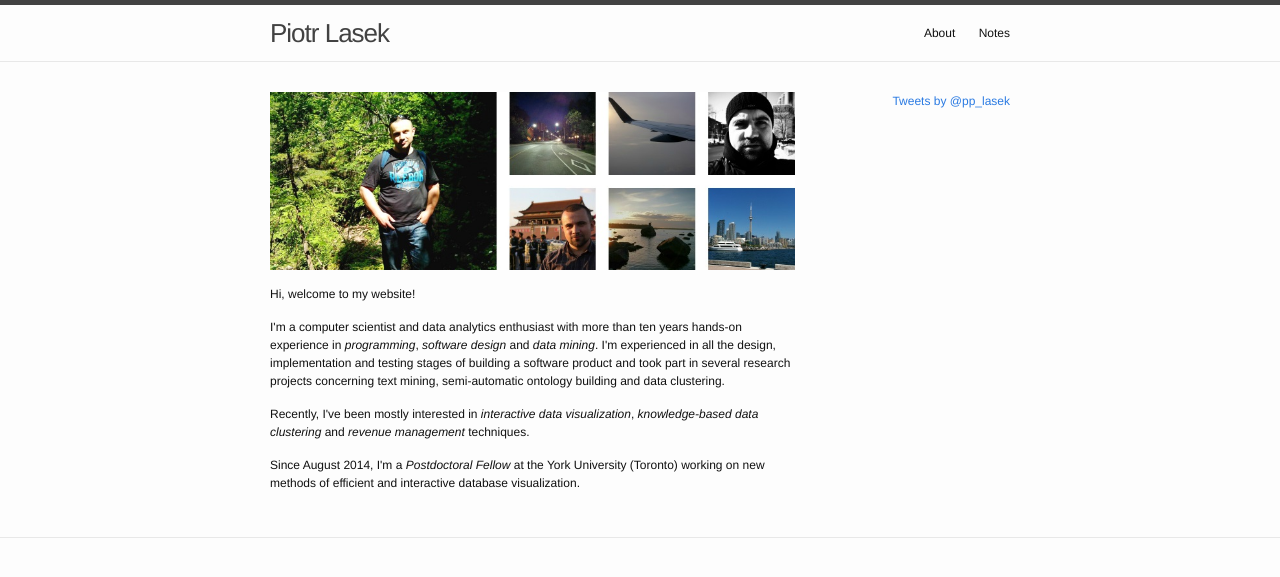
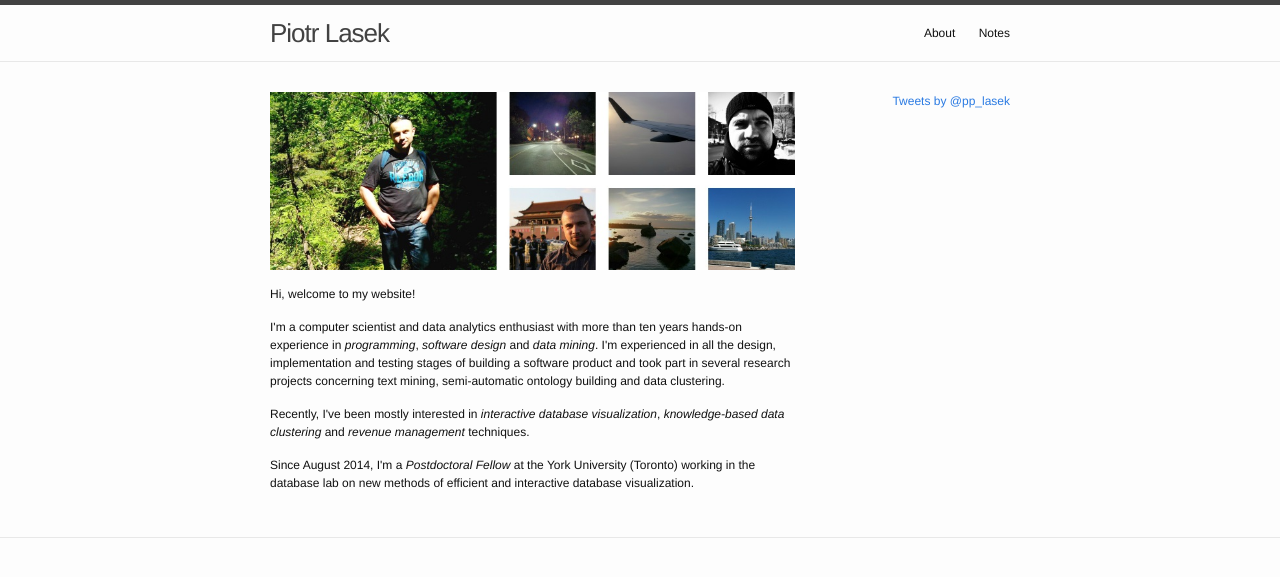
Before and after one commit to piotrlasek/piotrlasek.github.io, a Jekyll site: the page built from index.html, in a window 1280 px wide. Shown: the top 577 px of the page. Built offline with Jekyll 4.4.1, drawn with Linux system fonts in a browser that asks for light colours; the list of posts is cut into pages by our own code; comment, search, counter and statistics services are not loaded.

Commit message:
some changes

```diff
--- a/index.html
+++ b/index.html
@@ -22,13 +22,13 @@ semi-automatic ontology building and data clustering.
 </p>
 <p>
 Recently, I've been mostly interested in
-<i>interactive data visualization</i>,
+<i>interactive database visualization</i>,
 <i>knowledge-based data clustering</i>
 and <i>revenue management</i> techniques.
 </p>
 <p>
 Since August 2014, I'm a <i>Postdoctoral Fellow</i>
-at the York University (Toronto) working
+at the York University (Toronto) working in the database lab
 on new methods of efficient and interactive database
 visualization.
 </p>
```
